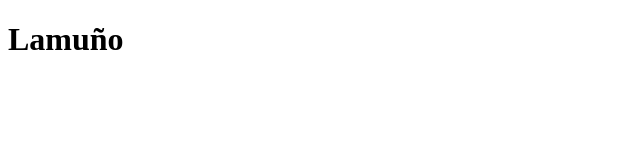
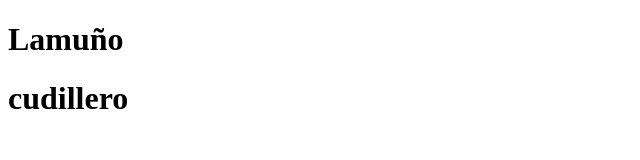
Before and after one commit to elenapulido/r-plica-web, a plain HTML site: page index.html in a window 1280 px wide. Shown: the whole page, without its empty margins (0-640 px from the left). Drawn offline with Linux system fonts and the light colour scheme.

Commit message:
cudillero

```diff
--- a/index.html
+++ b/index.html
@@ -8,6 +8,7 @@
 </head>
 <body>
     <h1>Lamuño</h1>
+    <h1>cudillero</h1>
 
 </body>
 </html>
```
